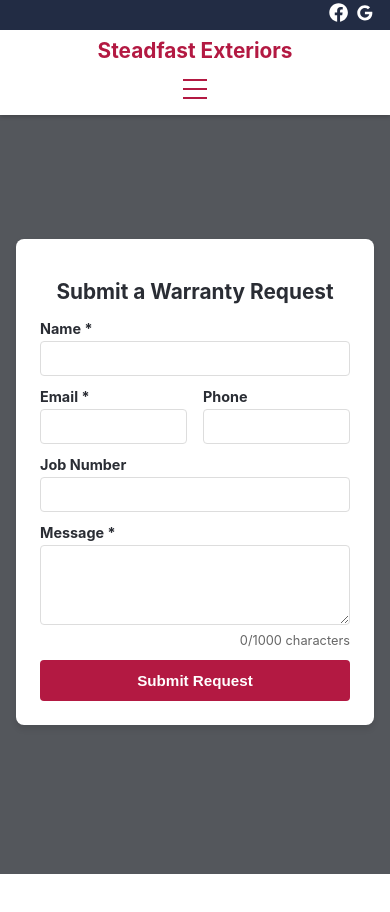
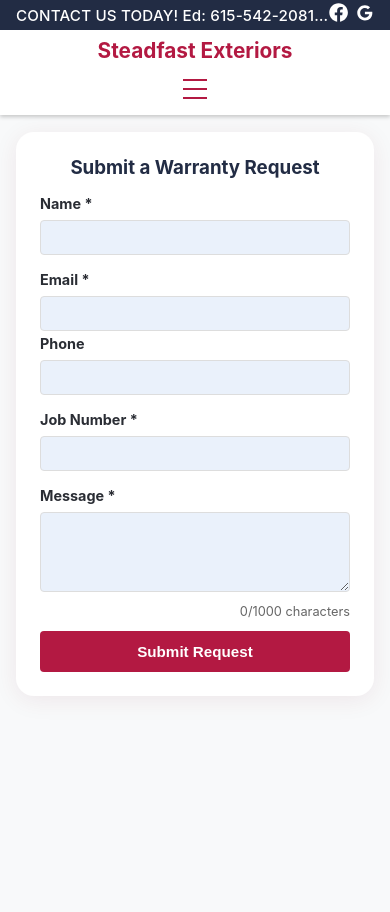
Before and after one commit to paigetreadway/steadfast, a React (Create React App) app: page /warranty in a window 390 px wide. Shown: the top 912 px of the page. After the commit the page ends 844 px from the top, so only its background shows below. Built offline with nearby package versions, Linux system fonts and the light colour scheme.

Commit message:
warranty page updates

```diff
--- a/src/components/Header.css
+++ b/src/components/Header.css
@@ -17,7 +17,7 @@
   left: 0;
   z-index: 1001;
   display: flex;
-  justify-content: flex-end;
+  justify-content: space-between;
   align-items: center;
   padding: 0 1rem;
 }
@@ -331,3 +331,13 @@ body {
   font-size: 1.1rem !important;
   transform: scale(0.9) !important;
 }
+
+.contact-info-bar {
+  color: #fff;
+  font-size: 0.95rem;
+  font-weight: 500;
+  letter-spacing: 0.01em;
+  white-space: nowrap;
+  overflow: hidden;
+  text-overflow: ellipsis;
+}
--- a/src/components/Header.js
+++ b/src/components/Header.js
@@ -21,6 +21,9 @@ const Header = () => {
   return (
     <header className="header">
       <div className="top-bar">
+        <div className="contact-info-bar">
+          CONTACT US TODAY! Ed: 615-542-2081 or Allen: 615-542-0208
+        </div>
         <div className="social-links">
           <a
             href="https://www.facebook.com/steadfastexteriorstn/"
@@ -60,20 +63,21 @@ const Header = () => {
                 Warranty
               </Link>
             </li>
+
+            <li>
+              <Link
+                to="/support"
+                className={location.pathname === "/support" ? "active" : ""}
+              >
+                Support
+              </Link>
+            </li>
             <li>
               <Link
                 to="/reviews"
                 className={location.pathname === "/reviews" ? "active" : ""}
               >
                 Reviews
-              </Link>
-            </li>
-            <li>
-              <Link
-                to="/support"
-                className={location.pathname === "/support" ? "active" : ""}
-              >
-                Support
               </Link>
             </li>
           </ul>
@@ -105,18 +109,18 @@ const Header = () => {
               Warranty
             </Link>
             <Link
+              to="/support"
+              onClick={closeMenu}
+              className={location.pathname === "/support" ? "active" : ""}
+            >
+              Support
+            </Link>
+            <Link
               to="/reviews"
               onClick={closeMenu}
               className={location.pathname === "/reviews" ? "active" : ""}
             >
               Reviews
-            </Link>
-            <Link
-              to="/support"
-              onClick={closeMenu}
-              className={location.pathname === "/support" ? "active" : ""}
-            >
-              Support
             </Link>
           </div>
         )}
--- a/src/components/Home.css
+++ b/src/components/Home.css
@@ -1,14 +1,24 @@
+html,
+body {
+  height: 100%;
+  margin: 0;
+  padding: 0;
+  background: #f8f9fa;
+}
+
+#root {
+  min-height: 100vh;
+  background: #f8f9fa;
+}
+
 .home-container {
-  min-height: 100vh;
   width: 100%;
   box-sizing: border-box;
-  color: #ffffff;
+  color: #222c44;
   margin: 0;
   position: relative;
-  top: 0;
-  left: 0;
-  right: 0;
-  bottom: 0;
+  padding-top: 90px;
+  background: transparent;
 }
 
 .home-content {
@@ -203,6 +213,11 @@
   margin-bottom: 0;
 }
 
+.support-btn:hover {
+  background: #dedede;
+  color: #000000;
+}
+
 .roof-contact-btn:hover {
   background: #b31942;
   color: #fff;
--- a/src/components/Warranty.css
+++ b/src/components/Warranty.css
@@ -1,83 +1,32 @@
-.contact-container {
-  min-height: calc(100vh - 60px);
-  display: flex;
-  justify-content: center;
-  align-items: center;
-  padding: 1.5rem;
+.warranty-container {
   width: 100%;
   box-sizing: border-box;
-  background-color: rgba(42, 45, 52, 0.8);
+  color: #222c44;
+  margin: 0;
+  position: relative;
+  padding-top: 90px;
 }
 
-.contact-content {
+.warranty-content {
   width: 100%;
   max-width: 1000px;
   margin: 0 auto;
 }
 
-.contact-info {
-  text-align: left;
-  background-color: #ffffff;
-  padding: 1.5rem 2rem;
-  border-radius: 8px;
-  box-shadow: 0 4px 6px rgba(0, 0, 0, 0.1);
+.warranty-info {
+  background: #ffffff;
+  border-radius: 18px;
+  box-shadow: 0 4px 24px rgba(120, 0, 36, 0.08);
+  max-width: 380px;
   width: 100%;
-  display: flex;
+  padding: 1.5rem 1rem;
+  display: block;
+  margin: 1.5rem auto;
   gap: 2rem;
 }
 
 .warranty-form {
   flex: 1;
-}
-
-.contact-info h2 {
-  color: #b31942;
-  margin-bottom: 1.5rem;
-  font-size: 2rem;
-  text-align: left;
-}
-
-.contact-details {
-  display: flex;
-  flex-direction: column;
-  gap: 1rem;
-}
-
-.contact-item h3 {
-  color: #b31942;
-  margin-bottom: 0.25rem;
-  font-size: 1.1rem;
-  text-align: left;
-}
-
-.contact-item p {
-  color: #2a2d34;
-  line-height: 1.4;
-  font-size: 0.95rem;
-  text-align: left;
-  margin: 0;
-}
-
-.contact-item a {
-  color: #b31942;
-  text-decoration: none;
-  font-weight: bold;
-  transition: color 0.3s ease;
-}
-
-.contact-item a:hover {
-  color: #ff1f57;
-}
-
-.contact-form {
-  padding-top: 1rem;
-}
-
-.contact-form h3 {
-  color: #2a2d34;
-  font-size: 1.1rem;
-  margin-bottom: 1rem;
-  text-align: left;
 }
 
 .form-group {
@@ -97,14 +46,16 @@
 .form-group textarea {
   width: 100%;
   padding: 0.5rem;
-  border: 1px solid #ddd;
+  margin-top: 0.25rem;
+  border: 1px solid #ccc;
   border-radius: 4px;
   font-size: 0.95rem;
-  transition: border-color 0.3s ease;
+  margin-bottom: 0.25rem;
+  background: #eaf1fb;
 }
 
 .form-group textarea {
-  height: 60px;
+  height: 30px;
   resize: vertical;
   min-height: 60px;
   max-height: 200px;
@@ -113,7 +64,7 @@
 .form-group input:focus,
 .form-group textarea:focus {
   outline: none;
-  border-color: #b31942;
+  border-color: #004aad;
 }
 
 .submit-button {
@@ -160,58 +111,45 @@
   margin-top: 0.25rem;
 }
 
-.contact-row {
+.warranty-row {
   display: flex;
   gap: 1rem;
   margin-bottom: 0.75rem;
 }
 
-.contact-row .form-group {
+.warranty-row .form-group {
   flex: 1;
   margin-bottom: 0;
 }
 
 /* Mobile styles */
 @media screen and (max-width: 768px) {
-  .contact-container {
+  .warranty-container {
     padding: 1rem;
+    padding-top: 90px;
+    display: flex;
+    flex-direction: column;
+    align-items: center;
+    justify-content: center;
+    min-height: calc(100vh - 90px);
   }
 
-  .contact-info {
+  .warranty-info {
     padding: 1.5rem;
     flex-direction: column;
     gap: 2rem;
   }
 
-  .contact-left {
-    padding-right: 0;
-    border-right: none;
-    border-bottom: 1px solid #eee;
-    padding-bottom: 1.5rem;
-  }
-
-  .contact-right {
-    padding-left: 0;
-    padding-top: 1.5rem;
-  }
-
-  .contact-info h2 {
-    font-size: 2rem;
-    margin-bottom: 1.5rem;
-    text-align: center;
-  }
-
-  .contact-details {
-    gap: 1rem;
-  }
-
-  .contact-item h3,
-  .contact-item p,
-  .contact-form h3 {
+  .warranty-form h3 {
     text-align: center;
   }
 
   .submit-button {
     padding: 0.75rem;
   }
+
+  .warranty-row {
+    flex-direction: column;
+    gap: 0;
+  }
 }
--- a/src/components/Warranty.js
+++ b/src/components/Warranty.js
@@ -51,19 +51,18 @@ const Warranty = () => {
   };
 
   return (
-    <div className="contact-container">
-      <div className="contact-content">
-        <div className="contact-info">
+    <div className="warranty-container">
+      <div className="warranty-content">
+        <div className="warranty-info">
           <div className="warranty-form">
-            <div className="contact-form">
-              <h3>Submit a Warranty Request</h3>
+            <h3 style={{ marginBottom: "1rem" }}>Submit a Warranty Request</h3>
             <form ref={form} onSubmit={handleSubmit}>
               <div className="form-group">
                 <label htmlFor="user_name">Name *</label>
                 <input type="text" id="user_name" name="user_name" required />
               </div>
 
-                <div className="contact-row">
+              <div className="warranty-row">
                 <div className="form-group">
                   <label htmlFor="user_email">Email *</label>
                   <input
@@ -81,8 +80,8 @@ const Warranty = () => {
               </div>
 
               <div className="form-group">
-                  <label htmlFor="job_number">Job Number</label>
-                  <input type="text" id="job_number" name="job_number" />
+                <label htmlFor="job_number">Job Number *</label>
+                <input type="text" id="job_number" name="job_number" required />
               </div>
 
               <div className="form-group">
@@ -121,7 +120,6 @@ const Warranty = () => {
         </div>
       </div>
     </div>
-    </div>
   );
 };
 
```
Also changed, not shown: src/components/About.css (deleted, +0 -158 lines), src/components/About.js (deleted, +0 -145 lines). Lines whose indentation alone changed are shown as unchanged.
